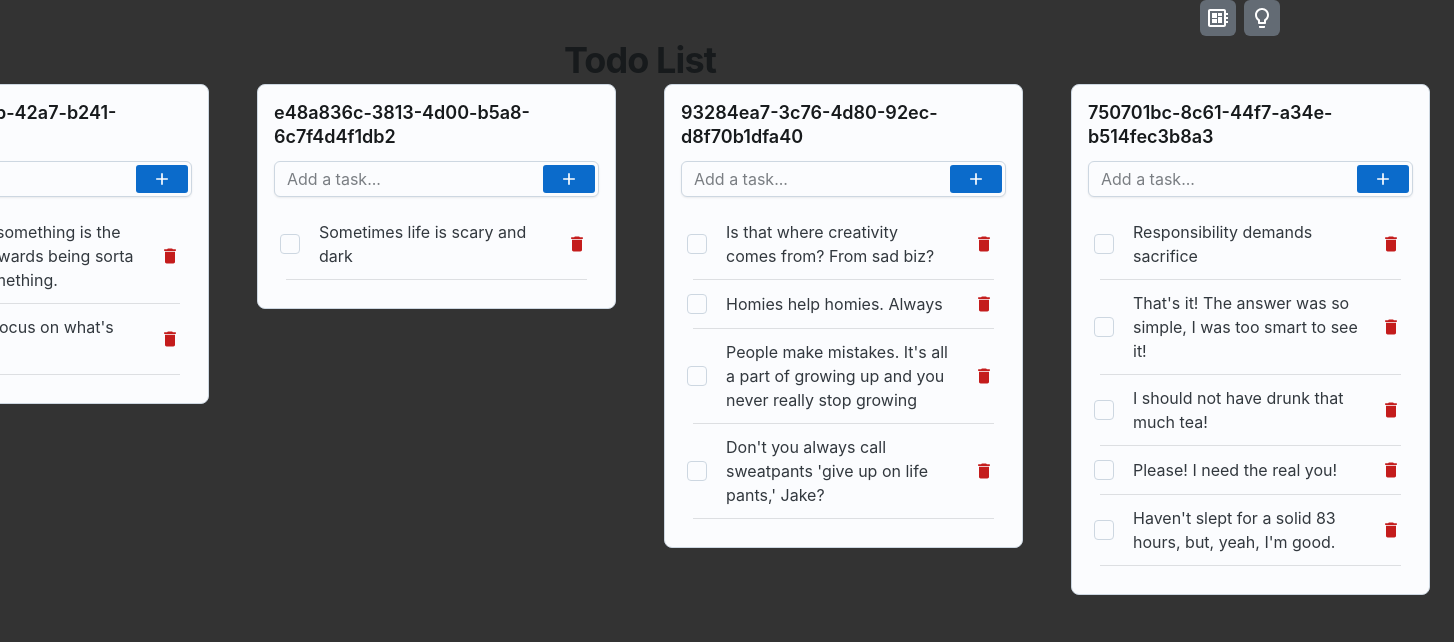
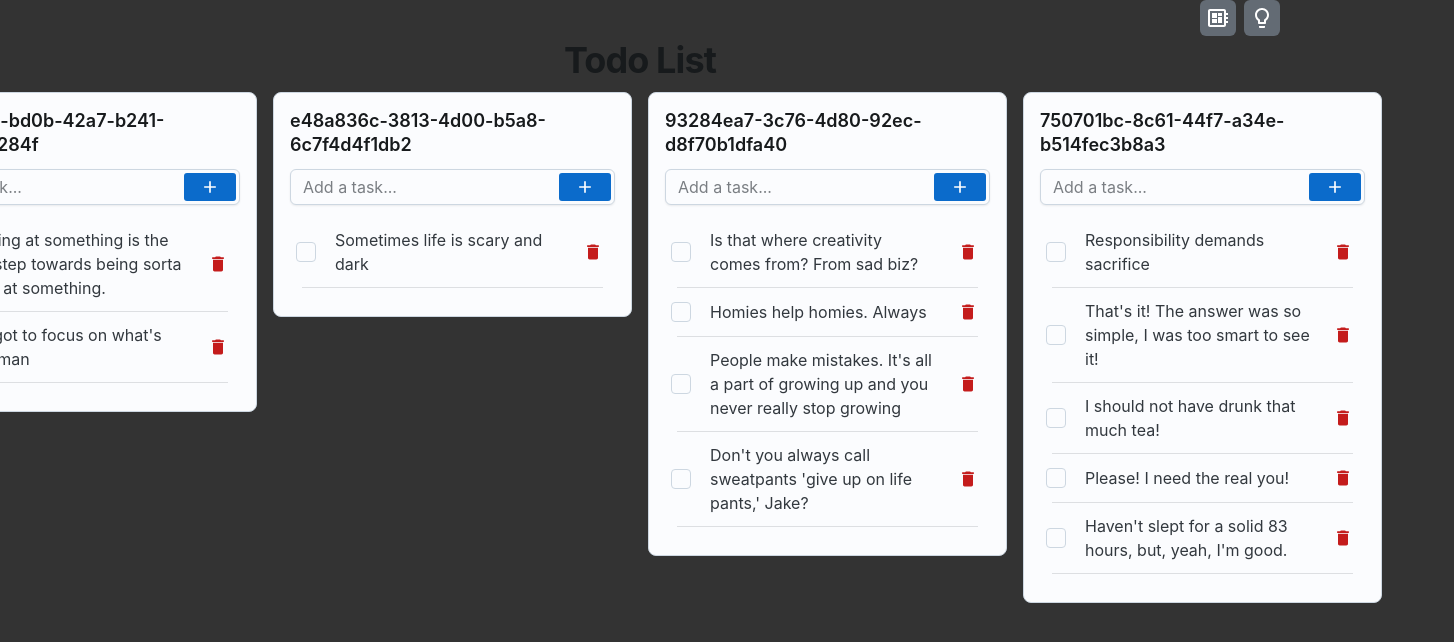
Before and after one commit to NeodymiumFerBore/local-todo, a React (Vite) app: page / in a window 1280 px wide. Shown: the top 642 px of the page, 1454 px wide, since content can reach past the window. Built offline with nearby package versions, Linux system fonts and the light colour scheme.

Commit message:
Fix size flickering issue on columns, replace Container by Box

```diff
--- a/src/components/MyColumn.tsx
+++ b/src/components/MyColumn.tsx
@@ -7,14 +7,7 @@ import TodoList from "../primitives/TodoList";
 import type { Todo } from "../types";
 import AddIcon from "@mui/icons-material/Add";
 
-import {
-  Button,
-  Card,
-  CardOverflow,
-  Container,
-  Input,
-  Typography,
-} from "@mui/joy";
+import { Box, Button, Card, CardOverflow, Input, Typography } from "@mui/joy";
 import React, { useRef } from "react";
 
 interface Props {
@@ -40,7 +33,13 @@ export default function Column(props: Props) {
   return (
     <Draggable draggableId={title} index={index}>
       {(provided: DraggableProvided, snapshot: DraggableStateSnapshot) => (
-        <Container ref={provided.innerRef} {...provided.draggableProps}>
+        <Box
+          sx={{
+            p: 1,
+          }}
+          ref={provided.innerRef}
+          {...provided.draggableProps}
+        >
           <Card
             sx={{
               maxWidth: 360,
@@ -83,7 +82,7 @@ export default function Column(props: Props) {
               useClone={Boolean(props.useClone)}
             />
           </Card>
-        </Container>
+        </Box>
       )}
     </Draggable>
   );
```
